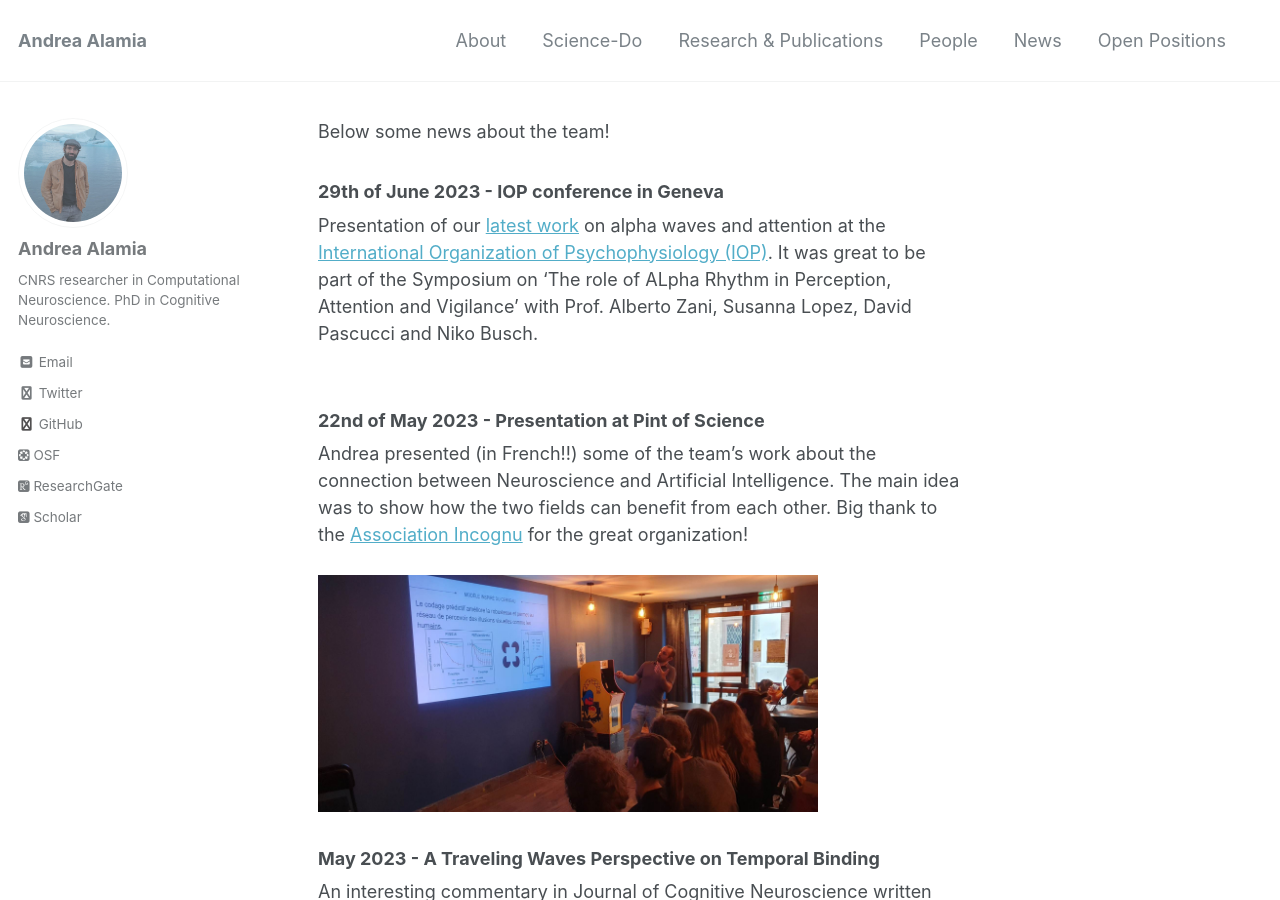
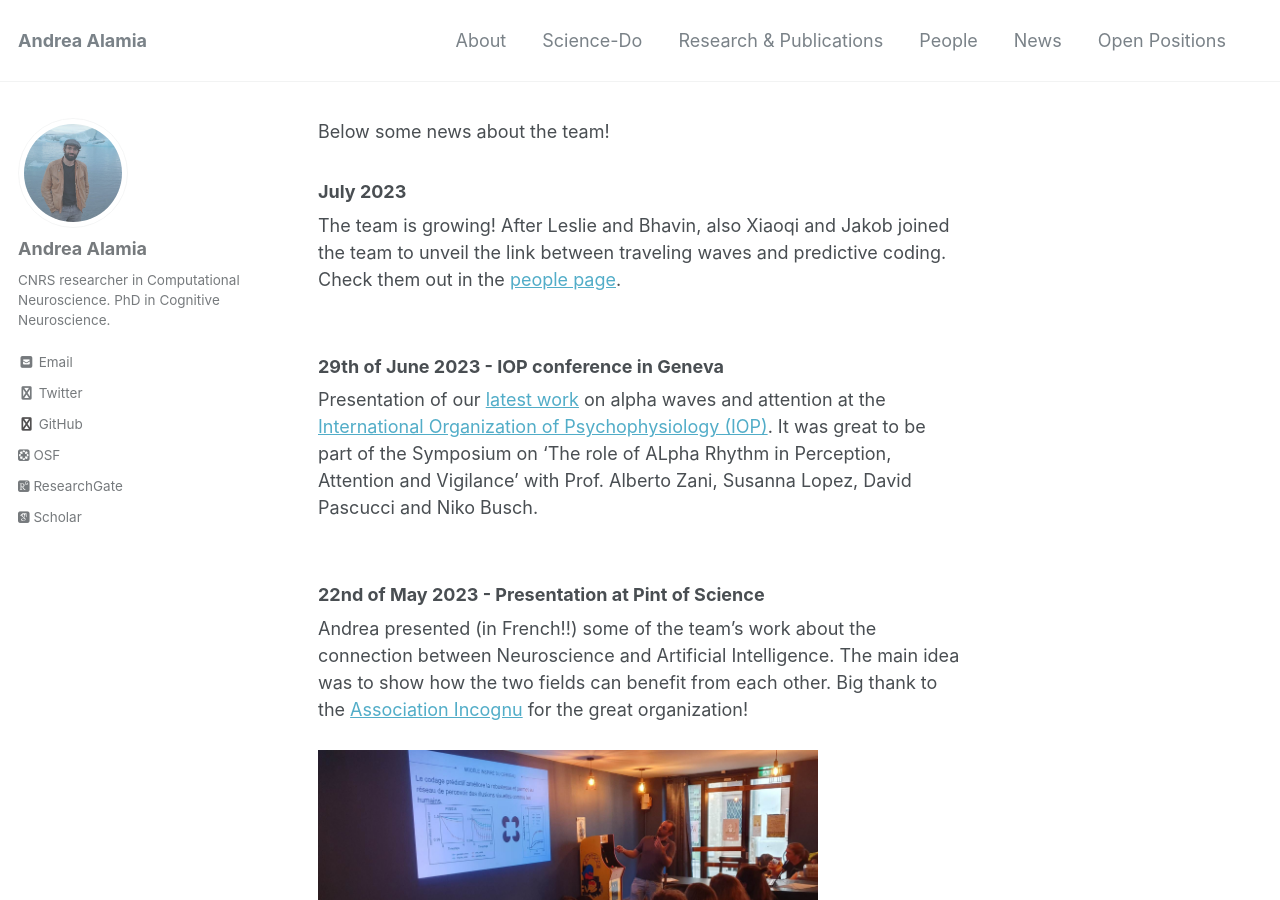
Before and after one commit to artipago/artipago.github.io, a Jekyll site: the page built from _pages/News.md, in a window 1280 px wide and 900 px high. Built offline with Jekyll 4.4.1, drawn with Linux system fonts in a browser that asks for light colours; nearby versions of some CDN libraries; some web fonts are replaced; library files that are not in the unit come from our copies.

Commit message:
jakobEntry

```diff
--- a/_pages/News.md
+++ b/_pages/News.md
@@ -6,6 +6,10 @@ has_children: true
 ---
 
 Below some news about the team! <br>
+
+### July 2023
+The team is growing! After Leslie and Bhavin, also Xiaoqi and Jakob joined the team to unveil the link between traveling waves and predictive coding. Check them out in the <a href="https://artipago.github.io/People//">people page</a>. <br>
+<br>
 
 ### 29th of June 2023 - IOP conference in Geneva
 Presentation of our <a href="https://elifesciences.org/articles/85035">latest work</a> on alpha waves and attention at the <a href="https://iop2023.com/">International Organization of Psychophysiology (IOP)</a>. It was great to be part of the Symposium on 'The role of ALpha Rhythm in Perception, Attention and Vigilance' with Prof. Alberto Zani, Susanna Lopez, David Pascucci and Niko Busch. <br>
```
Also changed, not shown: _pages/People.md (+2 -0 lines), assets/images/jakob.jpg (added), assets/images/jakobRound.png (added), assets/images/jakobRound2.png (added).
